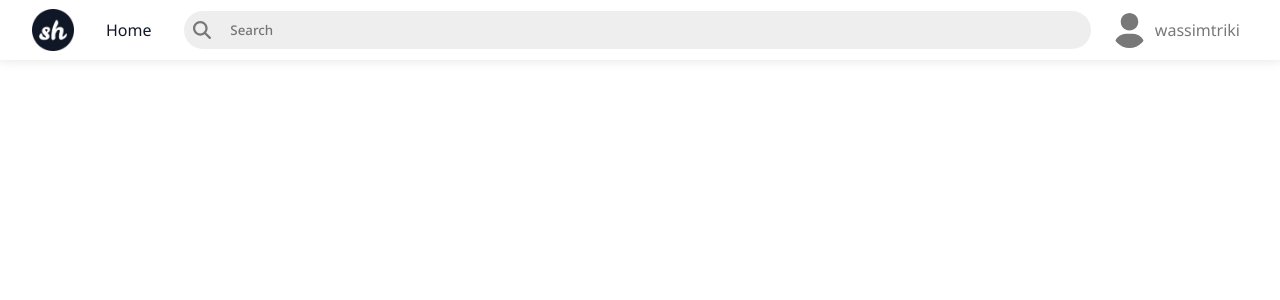
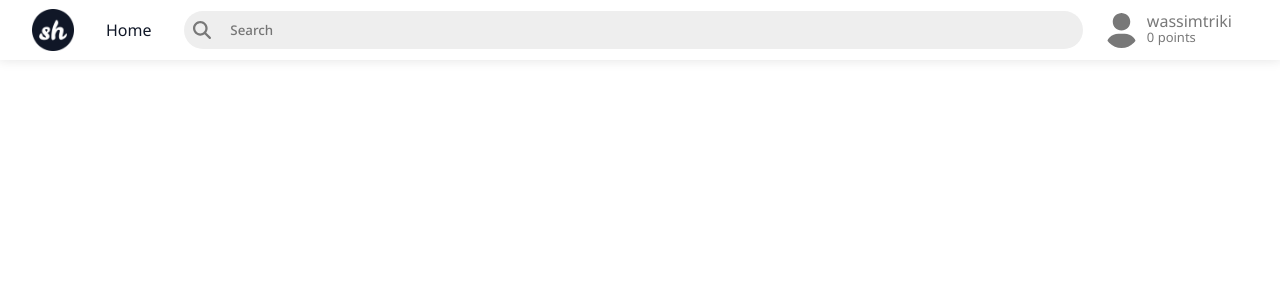
Before and after one commit to wassim-triki/shares-projet, a PHP site: page / in a window 1280 px wide. Shown: the top 300 px of the page. Run offline with PHP 8.4, Linux system fonts and the light colour scheme; some libraries are stand-ins or nearby versions.

Commit message:
add points

```diff
--- a/backend/login.php
+++ b/backend/login.php
@@ -6,7 +6,7 @@ header("Access-Control-Allow-Headers: Origin, X-Requested-With, Content-Type, Ac
 
 function signin($connection){
   $data=json_decode( file_get_contents('php://input'));
-  $result =mysqli_query($connection,"SELECT username,profilePicURL,joinedAt FROM users WHERE username='$data->username' AND password='$data->password'");
+  $result =mysqli_query($connection,"SELECT username,profilePicURL,joinedAt,points FROM users WHERE username='$data->username' AND password='$data->password'");
   // var_dump($result);
   if($result->num_rows===1){
     while($r=mysqli_fetch_assoc($result)){
--- a/frontend/index.css
+++ b/frontend/index.css
@@ -81,7 +81,8 @@ nav {
   display: flex;
   align-items: center;
   padding: 0.3rem;
-  padding-right: 0.5rem;
+  /* padding-left: 0.5rem; */
+  padding-right: 1rem;
   border-radius: 500px;
   cursor: pointer;
   gap: 0.5rem;
@@ -113,6 +114,18 @@ nav {
   height: 100%;
   color: var(--clr-gray-dark);
 }
+.user .text {
+  display: flex;
+  flex-direction: column;
+  justify-content: center;
+}
 .user p {
   color: var(--clr-gray-dark);
 }
+.user .username {
+  line-height: 0.9rem;
+}
+.user .points {
+  font-size: small;
+  color: var(--clr-gray-dark);
+}
--- a/frontend/index.html
+++ b/frontend/index.html
@@ -36,7 +36,10 @@
           <!-- <img class="nav-profile-pic" /> -->
           <i class="fa-solid fa-user"></i>
         </div>
-        <p class="username">wassimtriki</p>
+        <div class="text">
+          <p class="username">wassimtriki</p>
+          <p class="points">0 points</p>
+        </div>
       </div>
     </nav>
 
--- a/frontend/script.js
+++ b/frontend/script.js
@@ -22,6 +22,7 @@ window.onload = () => {
     } else {
       avatarContainer.innerHTML = `<i class="fa-solid fa-user"></i>`;
     }
+    document.querySelector('.points').innerHTML = `${user.points} points`;
   }
 
   if (location.href.includes('index.html')) {
@@ -175,6 +176,7 @@ const signinUser = async (e) => {
     if (responseStatus == 500 || responseStatus == 300)
       throw new Error(JSON.parse(resp).message);
     user = JSON.parse(resp);
+    console.log(user);
     localStorage.setItem('user', JSON.stringify(user));
     setTimeout(() => {
       location.href = './index.html';
```
